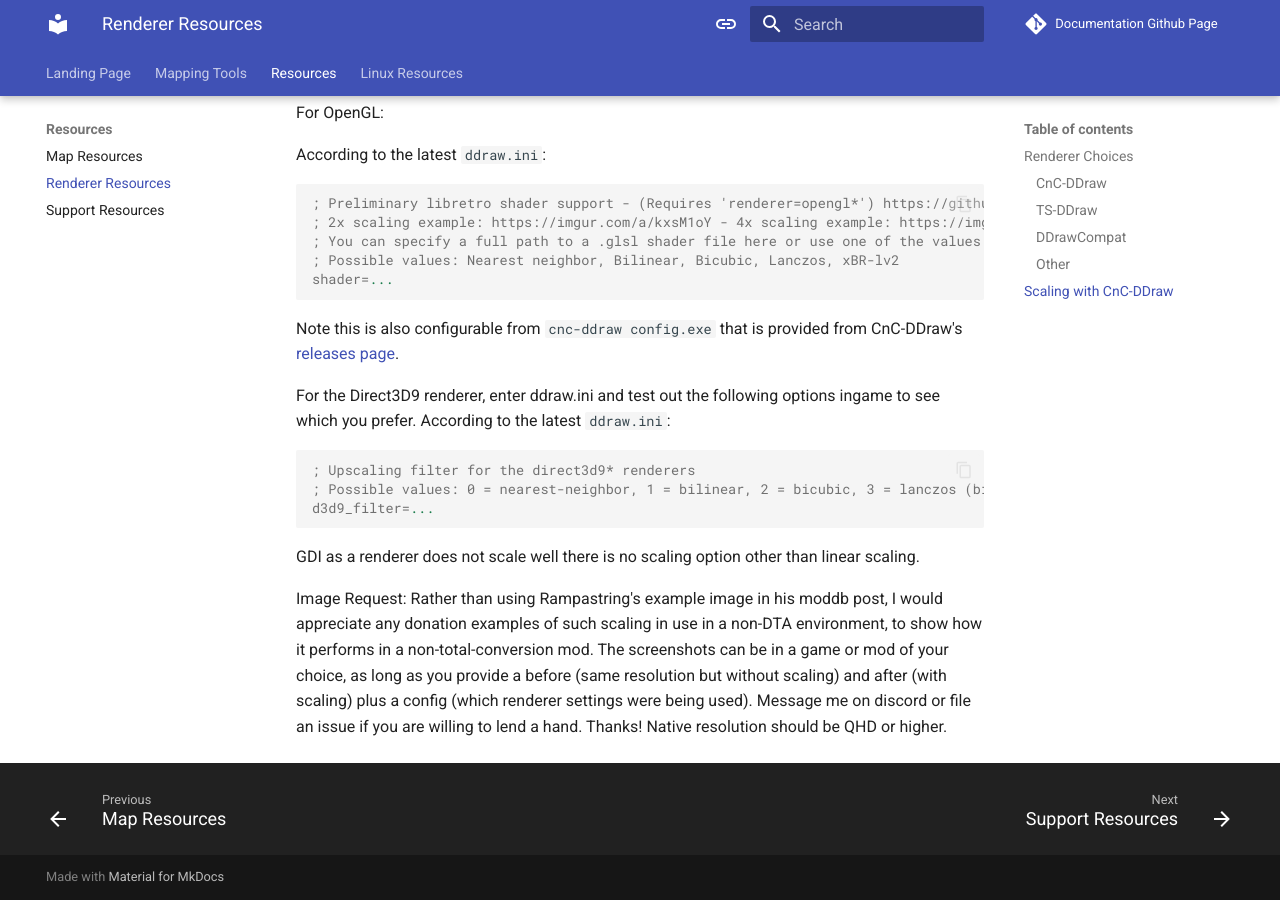
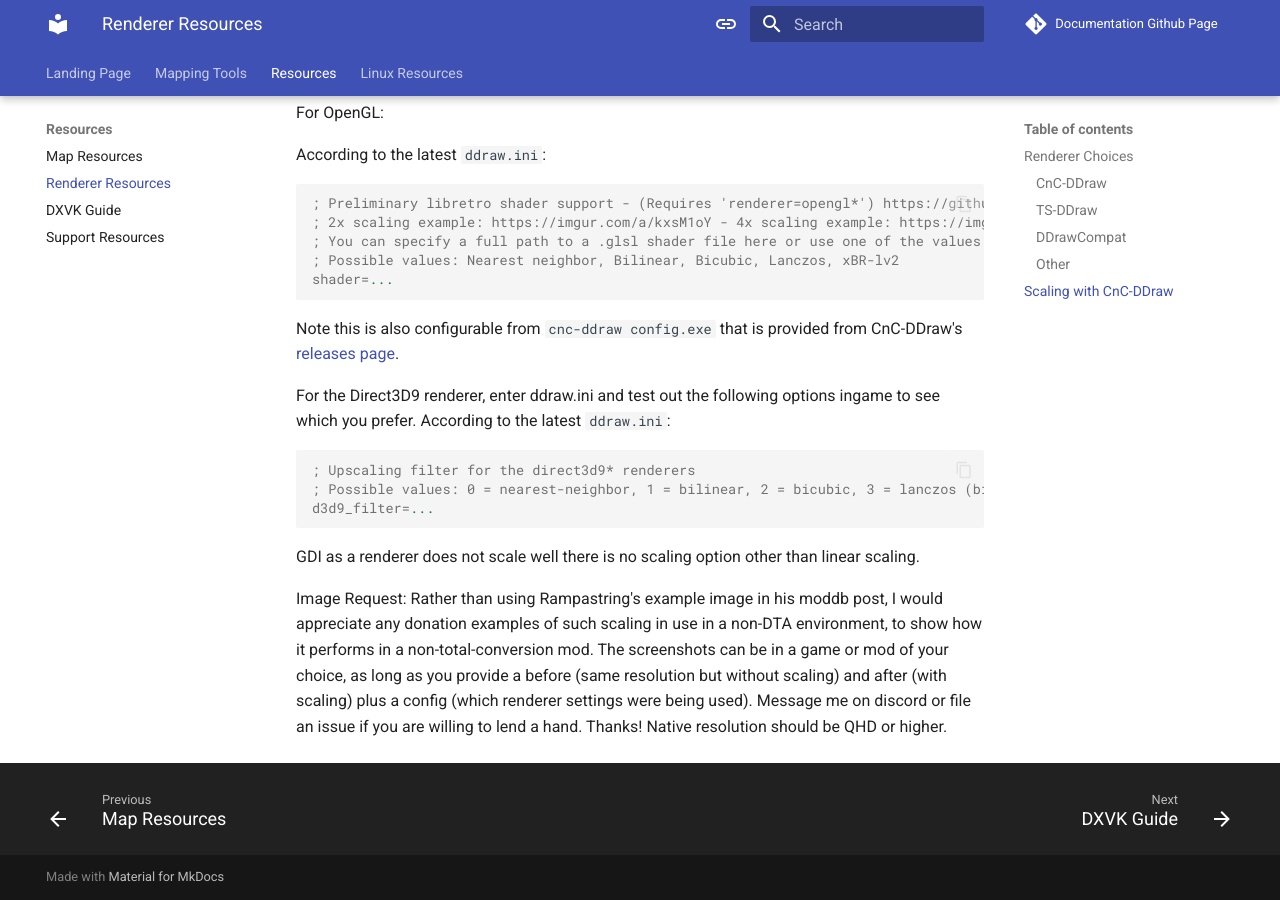
Before and after one commit to CatTanker/cnc_map_tool_guide, an MkDocs documentation site: the page built from docs/rendererresources.md, in a window 1280 px wide and 900 px high, scrolled down 1885 px. Built offline with MkDocs 1.6.1 and Material for MkDocs 9.7.7, drawn with Linux system fonts in a browser that asks for light colours; comment, search, counter and statistics services are not loaded.

```diff
--- a/mkdocs.yml
+++ b/mkdocs.yml
@@ -80,6 +80,7 @@
   - 'Resources':
     - 'Map Resources': 'mapresources.md'
     - 'Renderer Resources': 'rendererresources.md'
+    - 'DXVK Guide': 'dxvk.md'
     - 'Support Resources' : 'generalsupport.md'
   - 'Linux Resources':
     - 'Introduction': 'linuxintro.md'
```
